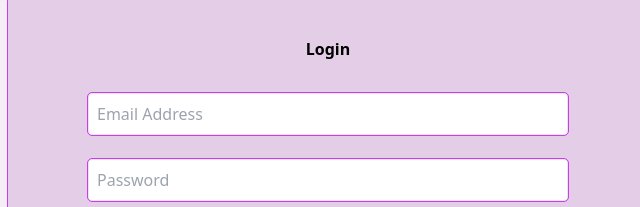
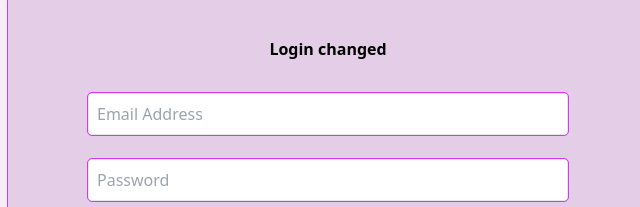
Before and after one commit to anisahtulnadzirah/TailwindLoginCDN, a plain HTML site: page index.html in a window 1280 px wide. Shown: the part 283-490 px from the top of the page, 312-952 px from the left. Drawn offline with nearby package versions, Linux system fonts and the light colour scheme.

Commit message:
Update index.html

```diff
--- a/index.html
+++ b/index.html
@@ -34,7 +34,8 @@
         <form class="max-sm bg-box rounded px-20 py-10 outline outline-1 outline-color">
 
             <h2 class="text-1xl font-bold pb-8">
-                Login
+                Login changed
+
             </h2>
 
             <div class="mb-6">
```
